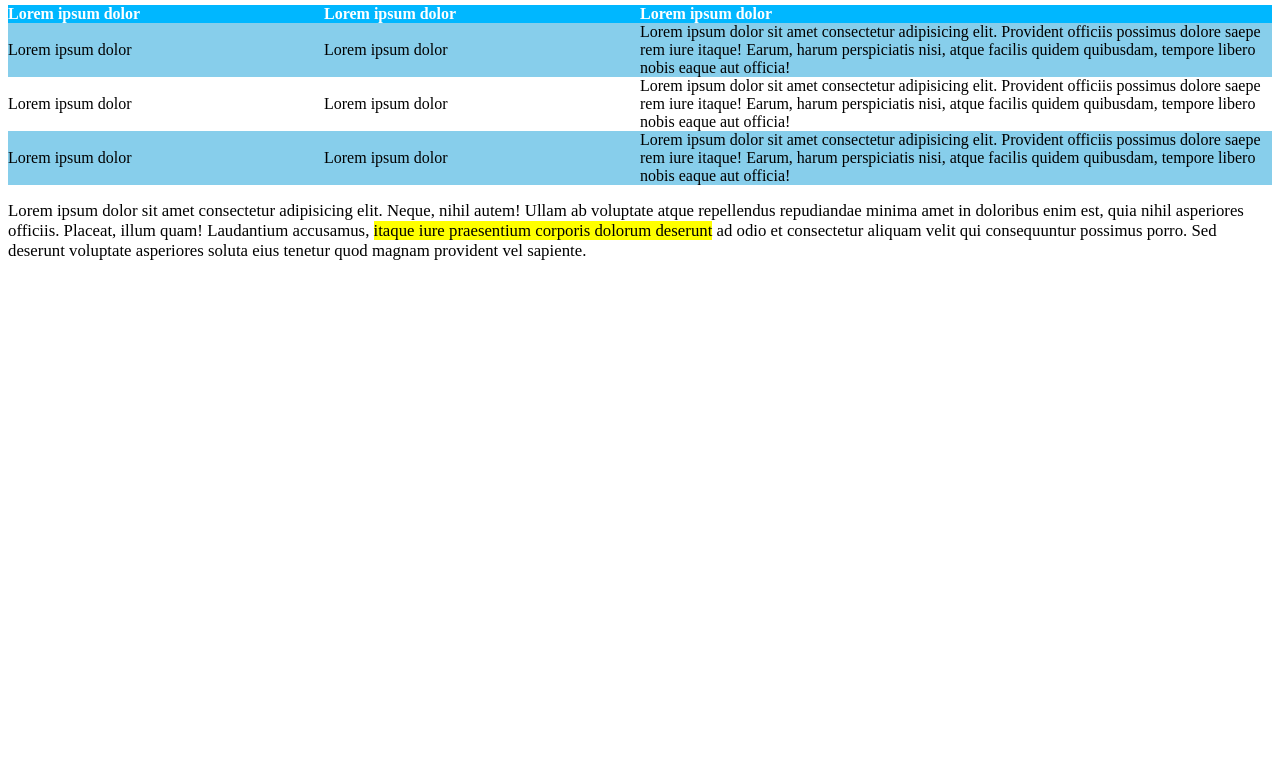
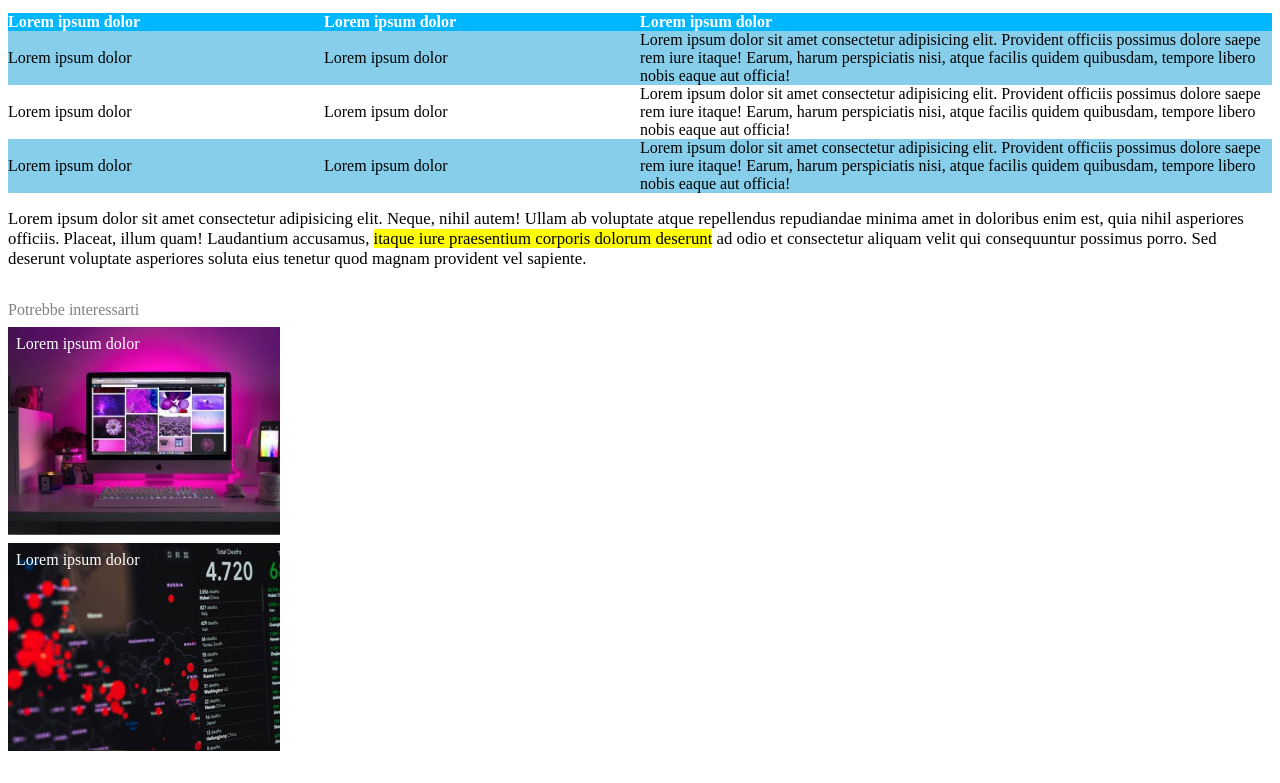
Before and after one commit to AmedeoPioSpina/html-css-booleaner, a plain HTML site: page index.html in a window 1280 px wide. Shown: the part 809-1592 px from the top of the page. Before the commit the page ends 1086 px from the top, so only its background shows below. Drawn offline with Linux system fonts and the light colour scheme.

Commit message:
site completo

```diff
--- a/css/style.css
+++ b/css/style.css
@@ -1,6 +1,14 @@
 * {
     margin: 0;
     padding: 0;
+}
+
+footer {
+    margin: 0 0 2rem 0.5rem;
+}
+
+h1 {
+    font-size: 2.5rem;
 }
 
 header {
@@ -13,11 +21,14 @@ header {
 
 main {
     padding: 0 0.5rem;
+    margin-bottom: 2rem;
 }
 
-h1 {
-    font-size: 2.5rem;
+th{
+    font-weight: normal;
+    text-align: start;
 }
+
 
 .article-author {
     font-size: 1.2rem;
@@ -34,7 +45,7 @@ h1 {
 
 .article-publication-date{
     font-size: 0.8rem;
-    margin-bottom: 1rem;
+    margin-bottom: 1.5rem;
 }
 
 .article-right-img-caption {
@@ -44,11 +55,6 @@ h1 {
 .article-table {
     border-spacing: 0;
     margin-bottom: 1rem;
-}
-
-th{
-    font-weight: normal;
-    text-align: start;
 }
 
 .article-table-horizontal-three{
@@ -89,12 +95,35 @@ th{
     margin-bottom: 1rem;
 }
 
+.gray-text {
+    color: gray;
+    margin-bottom: 0.5rem;
+}
+
+.img-caption {
+    font-size: 0.8rem;
+}
+
 .logo {
     padding-top: 3rem;
     padding-bottom: 0.5rem;
     width: 13rem;
 }
 
-.img-caption {
-    font-size: 0.8rem;
+.other-article {
+    width: 17rem;
+    height: 13rem;
 }
+.other-article-one {
+    background-image: url(../img/monitor.jpg);
+    margin-bottom: 0.5rem;
+}
+
+.other-article-two {
+    background-image: url(../img/graph.jpg);
+}
+
+.other-article p {
+    color: white;
+    padding: 0.5rem 0 0 0.5rem;
+}
--- a/index.html
+++ b/index.html
@@ -137,10 +137,25 @@
                 </tr>
             </table>
 
-            <p class="article-text article-paragraph">
+            <p class="article-text">
                 Lorem ipsum dolor sit amet consectetur adipisicing elit. Neque, nihil autem! Ullam ab voluptate atque repellendus repudiandae minima amet in doloribus enim est, quia nihil asperiores officiis. Placeat, illum quam!
                 Laudantium accusamus, <span>itaque iure praesentium corporis dolorum deserunt</span> ad odio et consectetur aliquam velit qui consequuntur possimus porro. Sed deserunt voluptate asperiores soluta eius tenetur quod magnam provident vel sapiente.
             </p>
         </main>
+        <footer>
+            <p class="gray-text">
+                Potrebbe interessarti
+            </p>
+            <div class="other-article other-article-one">
+                <p>
+                    Lorem ipsum dolor
+                </p>
+            </div>
+            <div class="other-article other-article-two">
+                <p>
+                    Lorem ipsum dolor
+                </p>
+            </div>
+        </footer>
     </body>
 </html>
```
